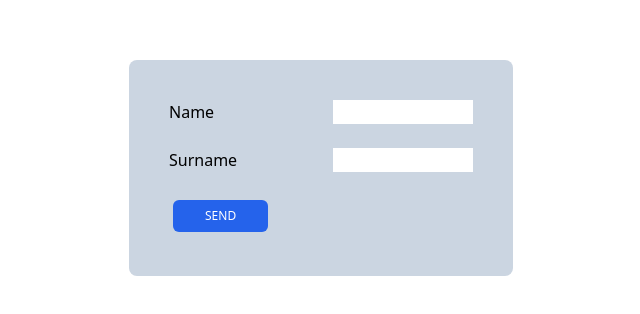
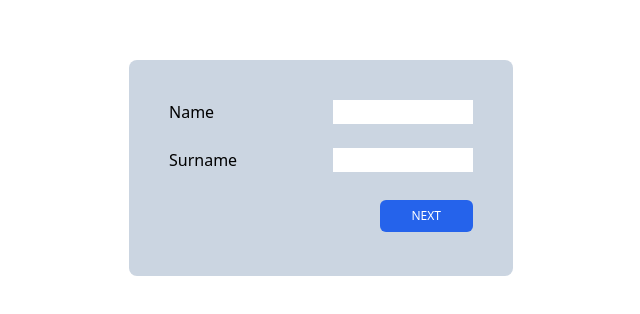
Before and after one commit to patrycjapetryk/react-2-0, a React (Vite) app: page / in a window 1280 px wide. Shown: the part 232-546 px from the top of the page, without its empty margins (319-959 px from the left). Built offline with nearby package versions, Linux system fonts and the light colour scheme.

Commit message:
Add FormWizard

```diff
--- /dev/null
+++ b/src/components/FormWizard/FormStepOne/FormStepOne.tsx
@@ -0,0 +1,54 @@
+import { useForm, type SubmitHandler } from "react-hook-form";
+import { zodResolver } from "@hookform/resolvers/zod";
+
+import { Button, Input } from "../../../ui";
+import { type FormData, validationSchema } from "./types";
+import { type AllFormsData } from "../FormWizard";
+
+type Props = {
+  nextForm: () => void;
+  addData: (newData: FormData) => void;
+  formsData: AllFormsData;
+};
+
+export function FormStepOne({ nextForm, addData, formsData }: Props) {
+  const {
+    register,
+    handleSubmit,
+    formState: { errors },
+  } = useForm<FormData>({
+    resolver: zodResolver(validationSchema),
+  });
+
+  const handleForm: SubmitHandler<FormData> = (data) => {
+    const { name, surname } = data;
+    addData({ name: name, surname: surname });
+
+    nextForm();
+  };
+
+  return (
+    <form
+      className="w-96 rounded-lg bg-slate-300 p-10"
+      onSubmit={handleSubmit(handleForm)}
+      noValidate
+    >
+      <Input
+        label="Name"
+        {...register("name")}
+        defaultValue={formsData.name}
+        error={errors.name}
+      />
+      <Input
+        label="Surname"
+        {...register("surname")}
+        defaultValue={formsData.surname}
+        error={errors.surname}
+      />
+
+      <div className="flex justify-end">
+        <Button label="Next" type="submit" />
+      </div>
+    </form>
+  );
+}
--- /dev/null
+++ b/src/components/FormWizard/FormStepOne/index.ts
@@ -0,0 +1 @@
+export { FormStepOne } from "./FormStepOne";
--- a/src/components/FormWizard/types.ts
+++ b/src/components/FormWizard/FormStepOne/types.ts
@@ -11,4 +11,4 @@ export const validationSchema = z.object({
     .max(20, "Max 20 characters"),
 });
 
-export type RegistrationFormData = z.infer<typeof validationSchema>;
+export type FormData = z.infer<typeof validationSchema>;
--- /dev/null
+++ b/src/components/FormWizard/FormStepTwo/FormStepTwo.tsx
@@ -0,0 +1,58 @@
+import { useForm, type SubmitHandler } from "react-hook-form";
+import { zodResolver } from "@hookform/resolvers/zod";
+
+import { Button, Input } from "../../../ui";
+import { type FormData, validationSchema } from "./types";
+import { type AllFormsData } from "../FormWizard";
+
+type Props = {
+  prevForm: () => void;
+  nextForm: () => void;
+  addData: (newData: FormData) => void;
+  formsData: AllFormsData;
+};
+
+export function FormStepTwo({ prevForm, nextForm, addData, formsData }: Props) {
+  const {
+    register,
+    handleSubmit,
+    formState: { errors },
+  } = useForm<FormData>({
+    resolver: zodResolver(validationSchema),
+  });
+
+  const handleForm: SubmitHandler<FormData> = (data) => {
+    const { hobby, date } = data;
+    addData({ date: date, hobby: hobby });
+
+    nextForm();
+  };
+
+  return (
+    <form
+      className="w-96 rounded-lg bg-slate-300 p-10"
+      onSubmit={handleSubmit(handleForm)}
+      noValidate
+    >
+      <Input
+        label="Hobby"
+        {...register("hobby")}
+        defaultValue={formsData.hobby}
+        error={errors.hobby}
+      />
+
+      <Input
+        label="Date"
+        type="date"
+        {...register("date")}
+        defaultValue={formsData.date}
+        error={errors.hobby}
+      />
+
+      <div className="flex justify-between">
+        <Button label="Prev" onClick={prevForm} />
+        <Button label="Next" type="submit" />
+      </div>
+    </form>
+  );
+}
--- /dev/null
+++ b/src/components/FormWizard/FormStepTwo/index.ts
@@ -0,0 +1 @@
+export { FormStepTwo } from "./FormStepTwo";
--- /dev/null
+++ b/src/components/FormWizard/FormStepTwo/types.ts
@@ -0,0 +1,11 @@
+import { z } from "zod";
+
+export const validationSchema = z.object({
+  hobby: z
+    .string()
+    .min(5, { message: "Min 5 characters is required" })
+    .max(20, "Max 20 characters"),
+  date: z.string().date(),
+});
+
+export type FormData = z.infer<typeof validationSchema>;
--- /dev/null
+++ b/src/components/FormWizard/FormSummary/FormSummary.tsx
@@ -0,0 +1,37 @@
+import { type MouseEventHandler } from "react";
+
+import { Button } from "../../../ui";
+import { type AllFormsData } from "../FormWizard";
+
+type Props = {
+  prevForm: () => void;
+  formsData: AllFormsData;
+};
+
+export function FormSummary({ prevForm, formsData }: Props) {
+  const { name, surname, hobby, date } = formsData;
+
+  const handleSubmit: MouseEventHandler<HTMLButtonElement> = () => {
+    console.log(formsData);
+  };
+
+  return (
+    <div className="w-96 rounded-lg bg-slate-300 p-10">
+      <article className="mb-10 grid grid-cols-2 gap-10">
+        <div>
+          <p>Name: {name}</p>
+          <p>Surname: {surname}</p>
+        </div>
+        <div>
+          <p>Date: {date}</p>
+          <p>Hobby: {hobby}</p>
+        </div>
+      </article>
+
+      <div className="flex justify-between">
+        <Button label="Prev" onClick={prevForm} />
+        <Button label="Submit" onClick={handleSubmit} />
+      </div>
+    </div>
+  );
+}
--- a/src/components/FormWizard/FormWizard.tsx
+++ b/src/components/FormWizard/FormWizard.tsx
@@ -1,34 +1,58 @@
-import { useForm, type SubmitHandler } from "react-hook-form";
-import { zodResolver } from "@hookform/resolvers/zod";
+import { useState } from "react";
+import { FormStepOne } from "./FormStepOne";
+import { FormStepTwo } from "./FormStepTwo";
+import { FormSummary } from "./FormSummary/FormSummary";
 
-import { Button, Input } from "../../ui";
-import { type RegistrationFormData, validationSchema } from "./types";
+import { type FormData as StepOneFormData } from "./FormStepOne/types";
+import { type FormData as StepTwoFormData } from "./FormStepTwo/types";
+
+export type AllFormsData = StepOneFormData & StepTwoFormData;
+
+const currentDate = new Date().toJSON().slice(0, 10);
+
+const initialData = {
+  name: "",
+  surname: "",
+  date: currentDate,
+  hobby: "",
+};
 
 export function FormWizard() {
-  const {
-    register,
-    handleSubmit,
-    formState: { errors },
-  } = useForm<RegistrationFormData>({
-    resolver: zodResolver(validationSchema),
-  });
+  const [step, setStep] = useState(1);
+  const [formsData, setFormsData] = useState<AllFormsData>(initialData);
 
-  const handleRegistrationForm: SubmitHandler<RegistrationFormData> = (
-    data,
-  ) => {
-    console.log(data);
+  const nextForm = () => {
+    if (step < 3) setStep((step) => step + 1);
   };
 
-  return (
-    <form
-      className="w-96 rounded-lg bg-slate-300 p-10"
-      onSubmit={handleSubmit(handleRegistrationForm)}
-      noValidate
-    >
-      <Input label="Name" {...register("name")} error={errors.name} />
-      <Input label="Surname" {...register("surname")} error={errors.surname} />
+  const prevForm = () => {
+    if (step > 0) setStep((step) => step - 1);
+  };
 
-      <Button label="Send" type="submit" />
-    </form>
-  );
+  const addData = (newData: StepOneFormData | StepTwoFormData) => {
+    setFormsData({ ...formsData, ...newData });
+  };
+
+  if (step === 1) {
+    return (
+      <FormStepOne
+        nextForm={nextForm}
+        addData={addData}
+        formsData={formsData}
+      />
+    );
+  } else if (step === 2) {
+    return (
+      <FormStepTwo
+        prevForm={prevForm}
+        nextForm={nextForm}
+        addData={addData}
+        formsData={formsData}
+      />
+    );
+  } else if (step === 3) {
+    return <FormSummary prevForm={prevForm} formsData={formsData} />;
+  } else {
+    return "";
+  }
 }
--- a/src/ui/Button/Button.tsx
+++ b/src/ui/Button/Button.tsx
@@ -17,7 +17,7 @@ export function Button({
   return (
     <button
       className={cn(
-        "m-1 cursor-pointer rounded-md border-0 bg-blue-600 px-8 py-2 text-xs uppercase text-white hover:bg-blue-700 disabled:bg-slate-500",
+        "my-1 cursor-pointer rounded-md border-0 bg-blue-600 px-8 py-2 text-xs uppercase text-white hover:bg-blue-700 disabled:bg-slate-500",
         className,
         { "bg-green-500 hover:bg-green-600": greenColor },
         { "bg-red-500 hover:bg-red-600": redColor },
```
